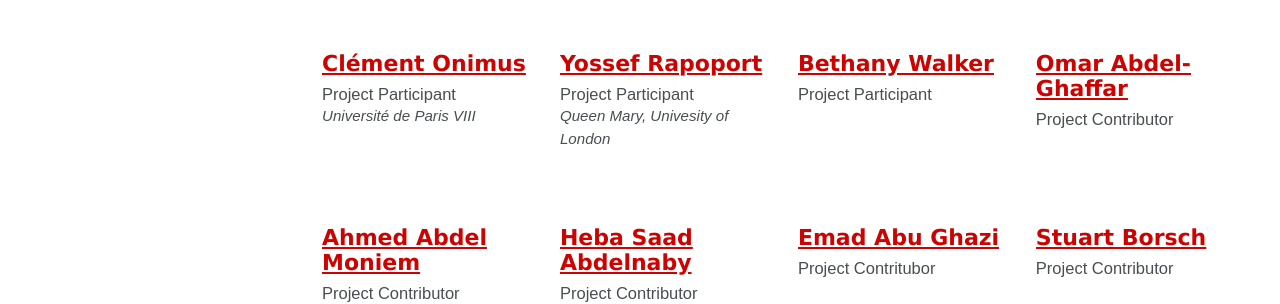
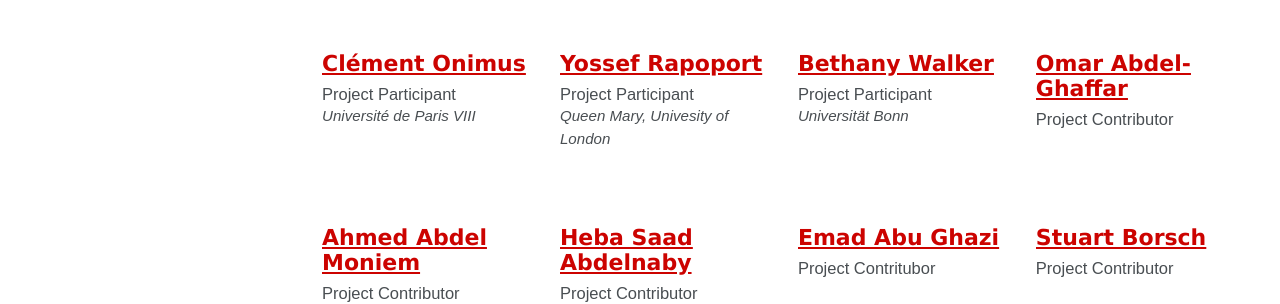
Before and after one commit to mhshaaban/egylandscapeproject.github.io, a Jekyll site: the page built from _pages/members-archive.md, in a window 1280 px wide. Shown: the part 475-779 px from the top of the page. Built offline with Jekyll 4.4.1, drawn with Linux system fonts in a browser that asks for light colours; cached includes are drawn as plain includes; nearby versions of some CDN libraries; some web fonts are replaced.

Commit message:
Update BethanyWalker.md

```diff
--- a/_members/BethanyWalker.md
+++ b/_members/BethanyWalker.md
@@ -1,6 +1,7 @@
 ---
 title: "Bethany Walker"
 excerpt: "Project Participant"
+institution: "Universität Bonn"
 author: Bethany Walker
 author_profile: true
 date: "2019-01-11"
```
